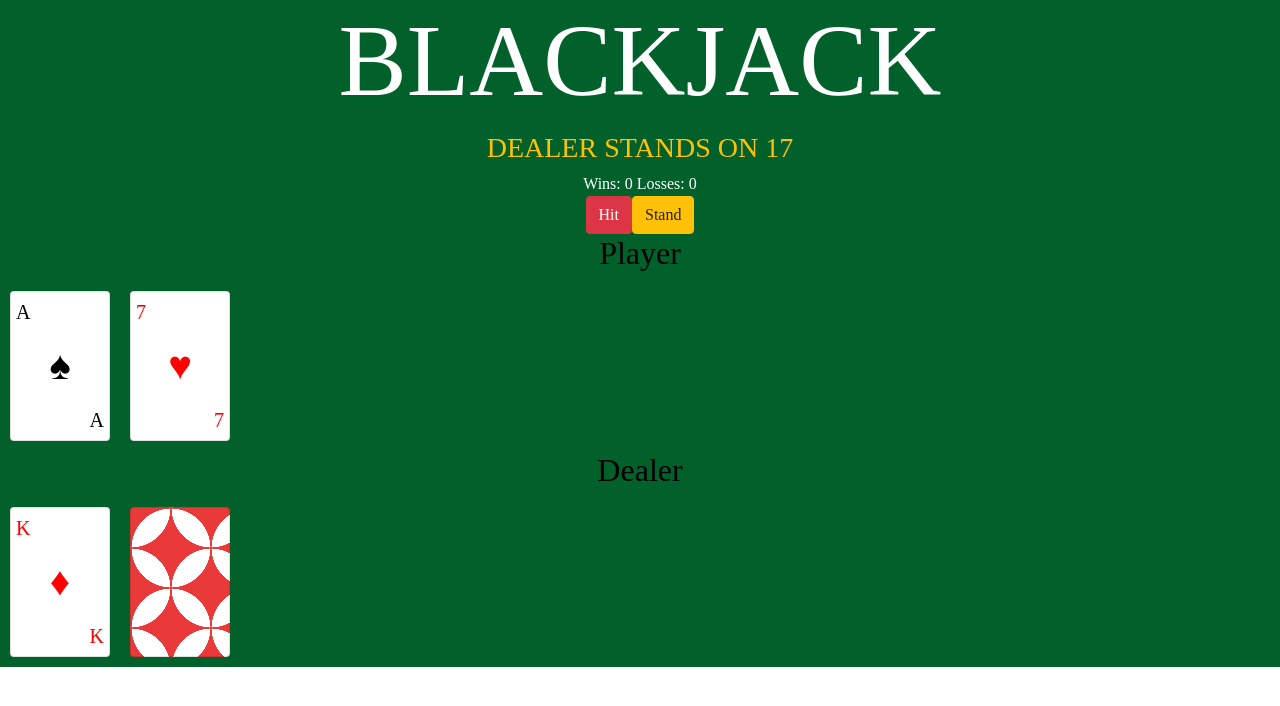
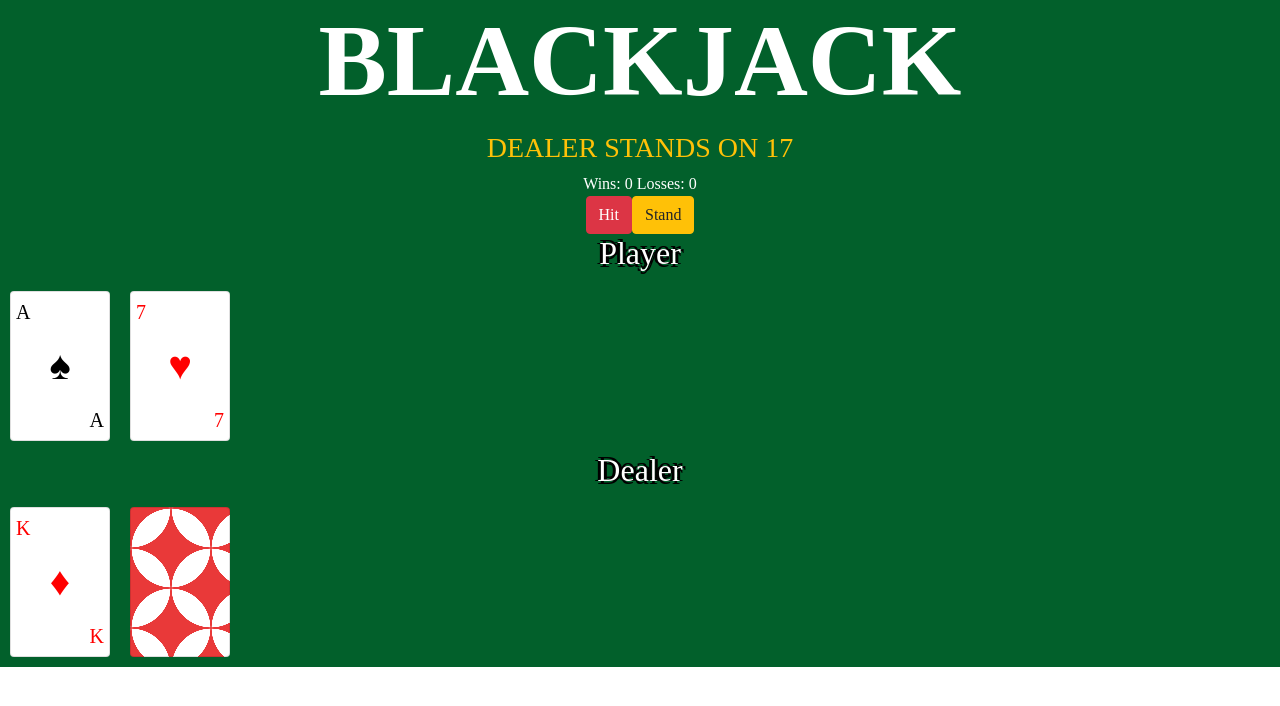
Before and after one commit to natalie-todd/blackjackfront, a React (Create React App) app: page / in a window 1280 px wide. Shown: the top 706 px of the page. Built offline with nearby package versions, Linux system fonts and the light colour scheme; a web font is replaced by a local one.

Commit message:
white text, black outline

```diff
--- a/src/App.css
+++ b/src/App.css
@@ -21,13 +21,15 @@
 .Blackjack {
   color: white;
   font-size: 8vw;
+  font-weight: bold;
 }
 .dealerStands {
 color: #FFC108;
 }
 
 .handLab {
-  color: black;
+  color: white;
+  text-shadow: 3px 0 0 #000, 0 -3px 0 #000, 0 3px 0 #000, -3px 0 0 #000;
 }
 
 @keyframes App-logo-spin {
```
